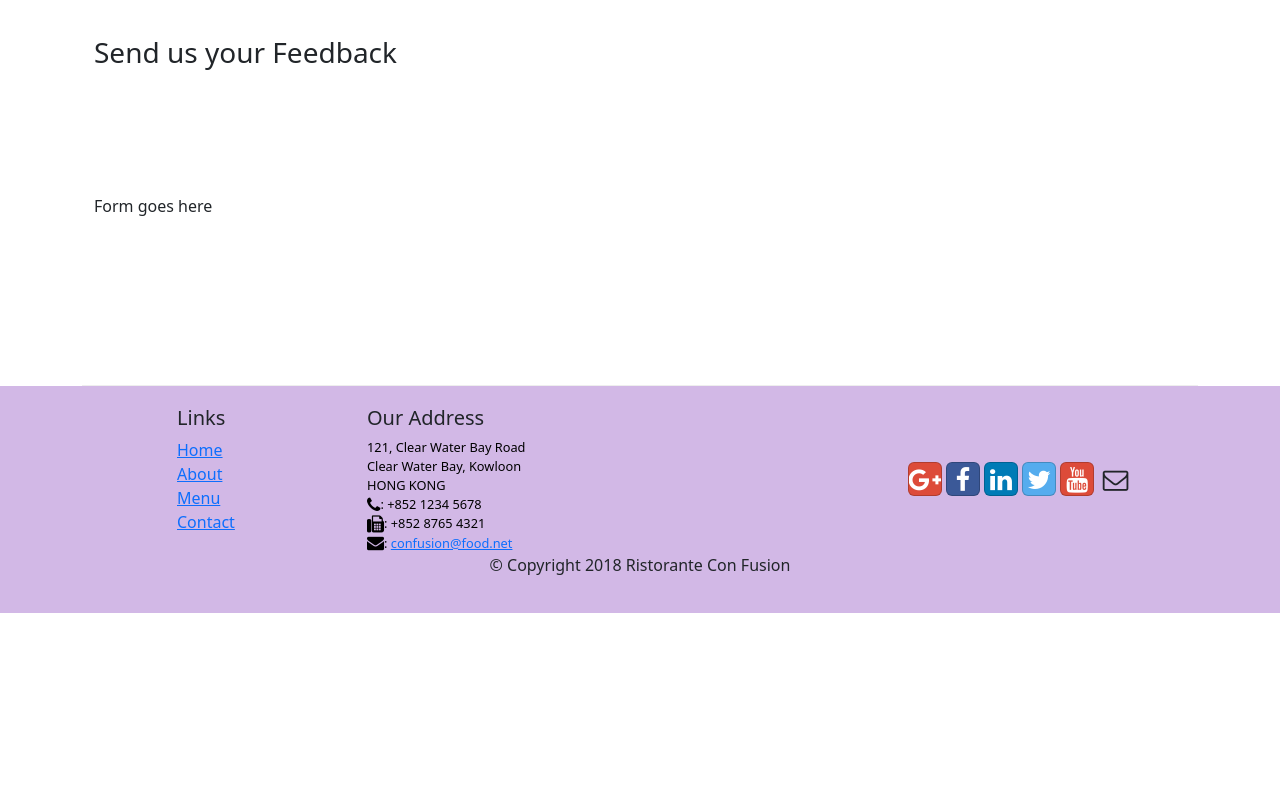
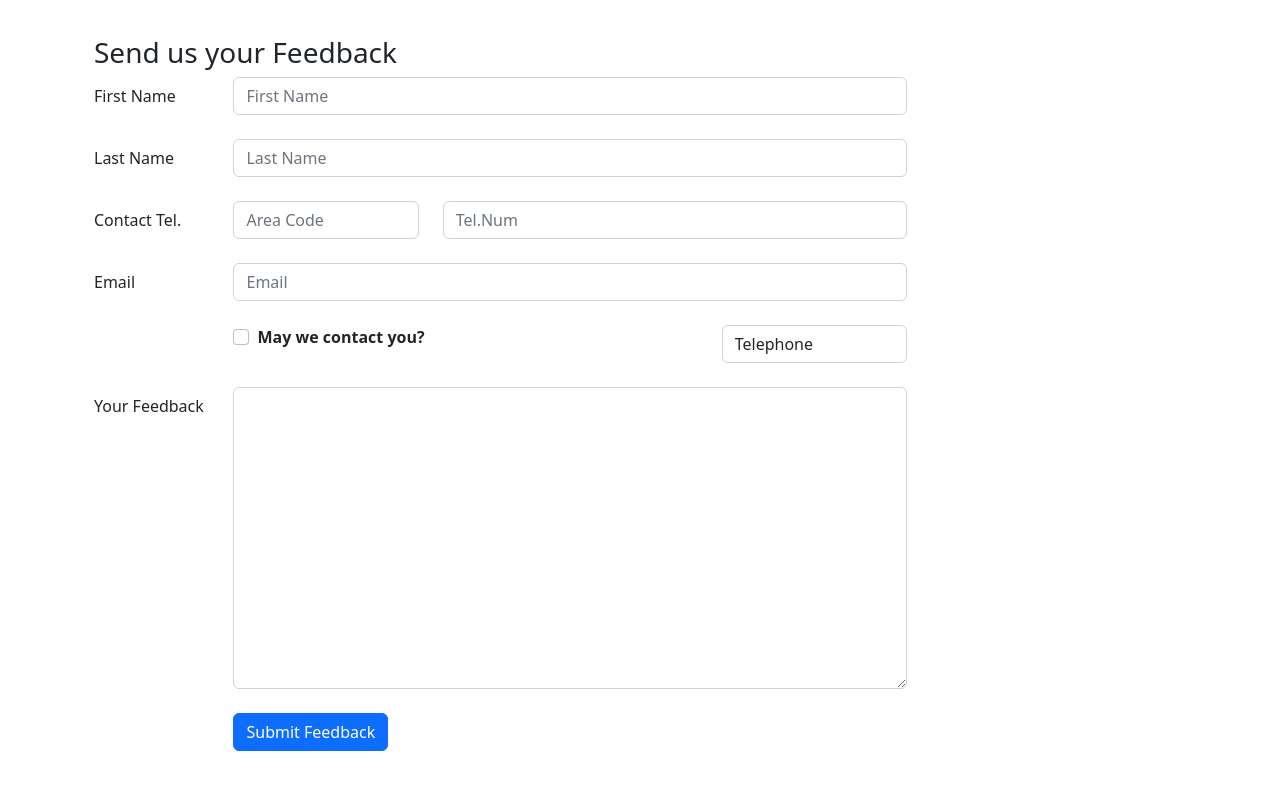
Before and after one commit to SAMeer2750/bootstraptut, a website: page contactus.html in a window 1280 px wide. Shown: the part 880-1680 px from the top of the page. Before the commit the page ends 1493 px from the top, so only its background shows below. Drawn offline with nearby package versions, Linux system fonts and the light colour scheme.

Commit message:
fifth commit with forms

```diff
--- a/contactus.html
+++ b/contactus.html
@@ -72,7 +72,6 @@
             <div class="col-12 col-sm-4 offset-sm-1">
                    <h5>Our Address</h5>
                     <address style="font-size: 100%">
-
 		                121, Clear Water Bay Road<br>
 		                Clear Water Bay, Kowloon<br>
 		                HONG KONG<br>
@@ -99,7 +98,68 @@
               <h3>Send us your Feedback</h3>
            </div>
             <div class="col-12 col-md-9">
-                Form goes here
+                <form action="https://formspree.io/f/xgeqvwkz" method="post">
+                    <div class="from-group row">
+                        <label for="firstname" class="col-md-2 col-form-label">First Name</label>
+                        <div class="col-md-10">
+                            <input type="text" name="firstname" class="form-control"id="firstname" placeholder="First Name">
+                        </div>
+                    </div>
+                    <br>
+                    <div class="from-group row">
+                        <label for="lastname" class="col-md-2 col-form-label">Last Name</label>
+                        <div class="col-md-10">
+                            <input type="text" name="lastname" id="lastname" class="form-control" placeholder="Last Name">
+                        </div>
+                    </div>
+                    <br>
+                    <div class="from-group row">
+                        <label for="telnum" class="col-12 col-md-2 col-form-label">Contact Tel.</label>
+                        <div class="col-5 col-md-3">
+                            <input type="text" name="areacode" id="telnum" class="form-control" placeholder="Area Code">
+                        </div>
+                        <div class="col-7 col-md-7">
+                            <input type="text" name="telnum" id="telnum" class="form-control" placeholder="Tel.Num">
+                        </div>
+                    </div>
+                    <br>
+                    <div class="from-group row">
+                        <label for="email" class="col-md-2 col-form-label">Email</label>
+                        <div class="col-md-10">
+                            <input type="email" name="email" id="email" class="form-control" placeholder="Email">
+                        </div>
+                    </div>
+                    <br>
+                    <div class="from-group row">
+                        <div class="col-md-6 offset-md-2">
+                            <div class="form-check">
+                                <input type="checkbox" name="approve" id="approve" class="form-check-input">
+                                <label for="approve" class="form-check-label"><strong>May we contact you?</strong></label>
+                            </div>
+                        </div>
+                        <div class="col-md-3 offset-md-1">
+                            <select name="" id="" class="form-control">
+                                <option value="">Telephone</option>
+                                <option value="">Email</option>
+                            </select>
+                        </div>
+                    </div>
+                    <br>
+                    <div class="form-group row">
+                        <label for="feedback" class="col-md-2 col-form-label">Your Feedback</label>
+                        <div class="col-md-10">
+                            <textarea name="feedback" id="feedback" rows="12" class="form-control"></textarea>
+                        </div>
+                    </div>
+                    <br>
+                    <div class="form-group row">
+                        <div class="offset-md-2">
+                            <button type="submit" class="btn btn-primary">
+                                Submit Feedback
+                            </button>
+                        </div>
+                    </div>
+                </form>
             </div>
             <div class="col-12 col-md">
             </div>
@@ -130,6 +190,7 @@
                     <i class="fa fa-envelope fa-lg"></i>:
                     <a href="mailto:confusion@food.net">confusion@food.net</a>
                     </address>
+
                 </div>
                 <div class="col-12 col-sm-4 align-self-center">
                     <div class="text-center">
```
Lines whose indentation alone changed are shown as unchanged.
